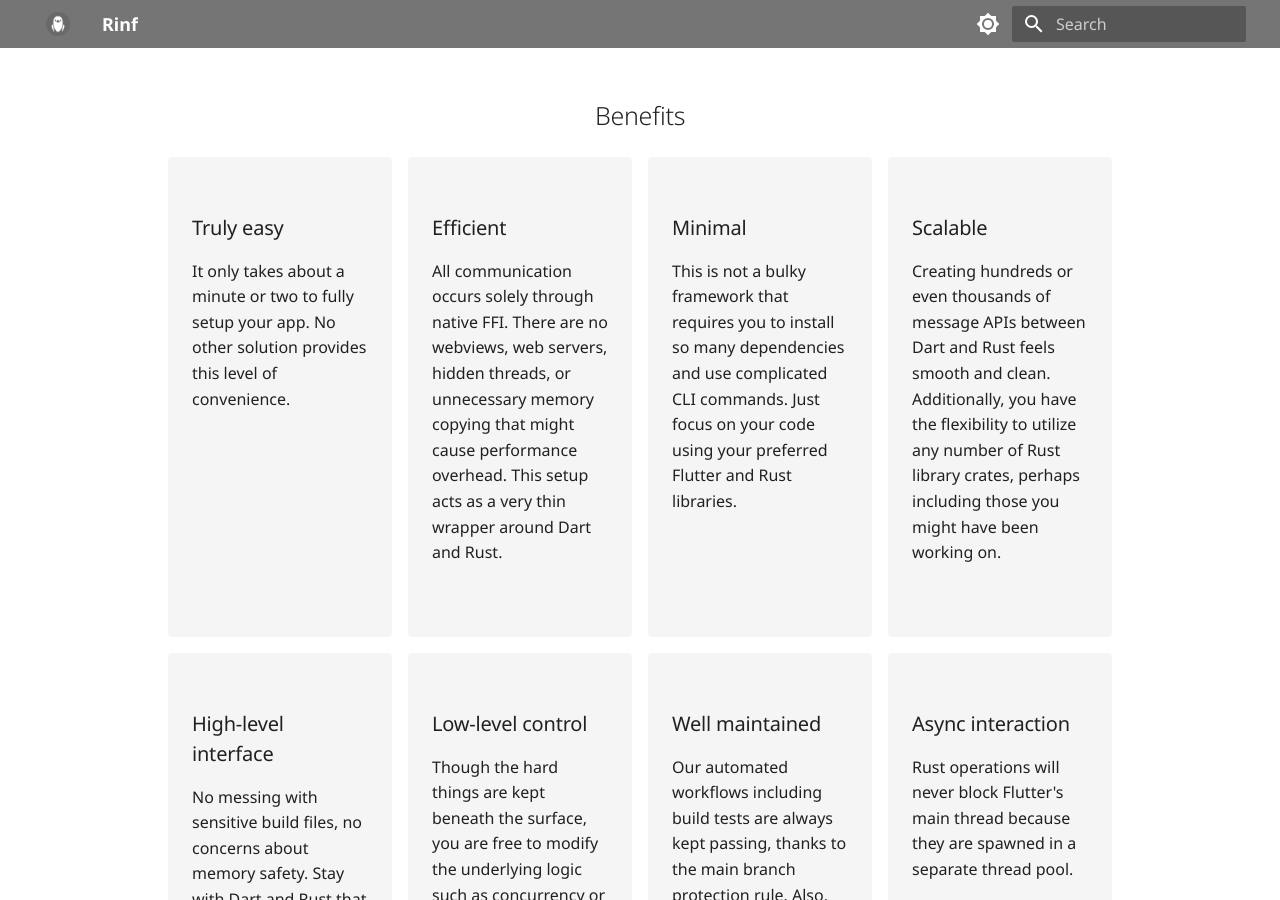
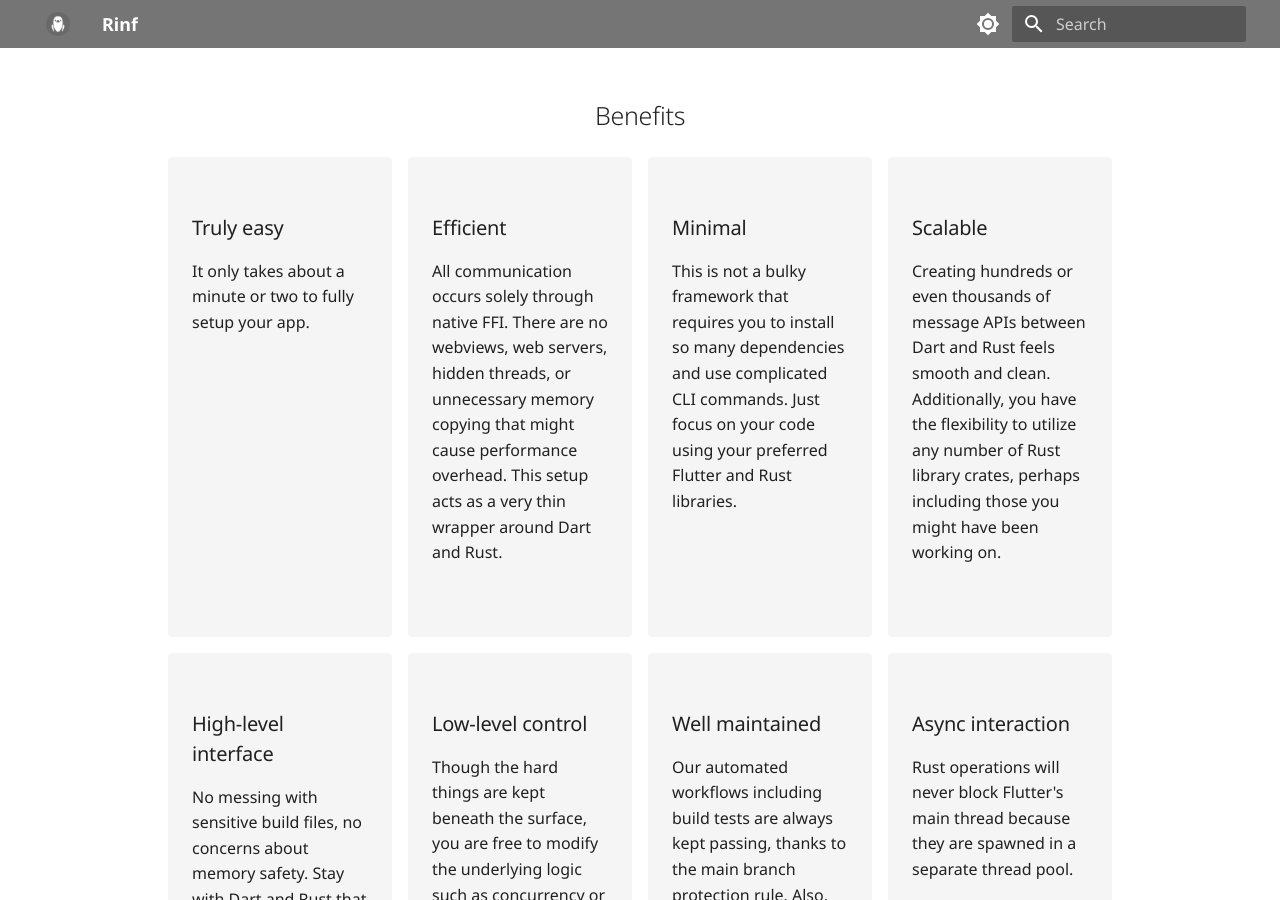
Before and after one commit to cunarist/rinf, an MkDocs documentation site: the page built from documentation/docs/index.md, in a window 1280 px wide and 900 px high, scrolled down 2866 px. Built offline with MkDocs 1.6.1 and Material for MkDocs 9.7.7, drawn with Linux system fonts in a browser that asks for light colours.

Commit message:
Remove an outdated guide text

```diff
--- a/documentation/overrides/home.html
+++ b/documentation/overrides/home.html
@@ -266,10 +266,7 @@
     <div class="columns">
       <div class="repeated-box">
         <h3>Truly easy</h3>
-        <p>
-          It only takes about a minute or two to fully setup your app. No other
-          solution provides this level of convenience.
-        </p>
+        <p>It only takes about a minute or two to fully setup your app.</p>
       </div>
       <div class="repeated-box">
         <h3>Efficient</h3>
```
Also changed, not shown: README.md, flutter_ffi_plugin/README.md, rust_crate/README.md.
